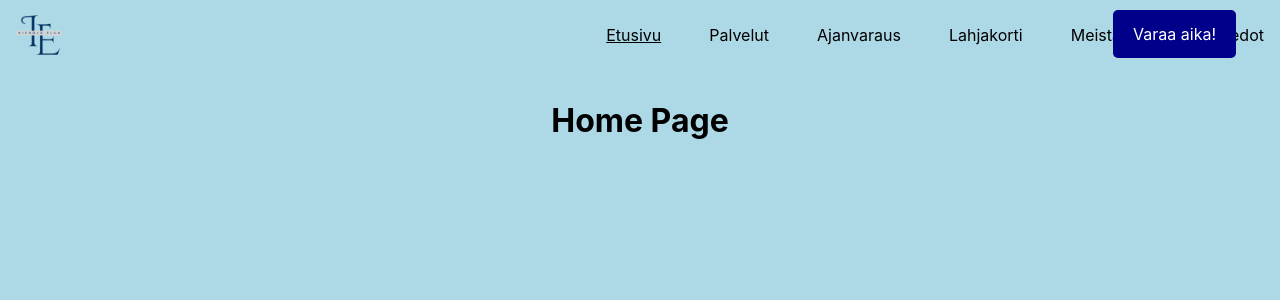
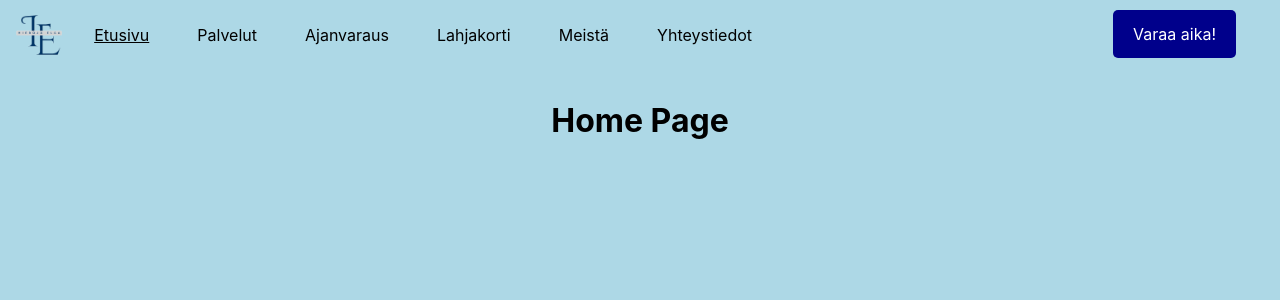
Before and after one commit to Amikola/Elsan-sivut, a React (Vite) app: page / in a window 1280 px wide. Shown: the top 300 px of the page. Built offline with nearby package versions, Linux system fonts and the light colour scheme.

Commit message:
Fixed problems with the logo

```diff
--- a/src/App.css
+++ b/src/App.css
@@ -15,10 +15,9 @@ body {
   width: 100%;
   z-index: 1000;
   display: flex;
-  justify-content: space-between; /* Space out items */
+  align-items: center; /* Center items vertically */
   padding: 0 1rem; /* Add padding to the sides */
   height: 70px; /* Make the navbar slightly larger */
-  align-items: center; /* Center items vertically */
 }
 
 .navbar ul {
--- a/src/Mobile.css
+++ b/src/Mobile.css
@@ -72,8 +72,11 @@ body {
 }
 
 .navbar-image {
+  position: fixed;
   height: 40px; /* Adjust the height as needed */
   margin-right: 1rem; /* Add margin to the right to create space */
+  top: 12px;
+  z-index: 1002;
 }
 
 .content {
```
